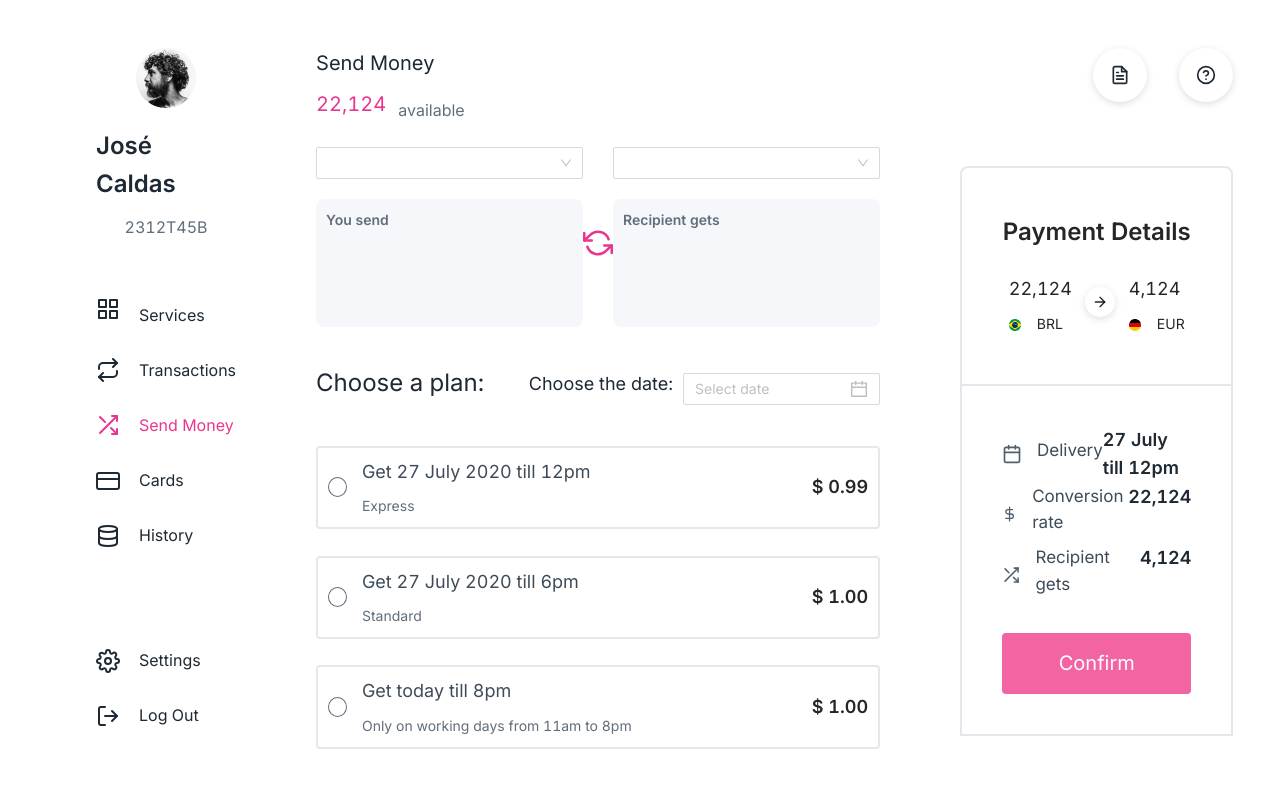
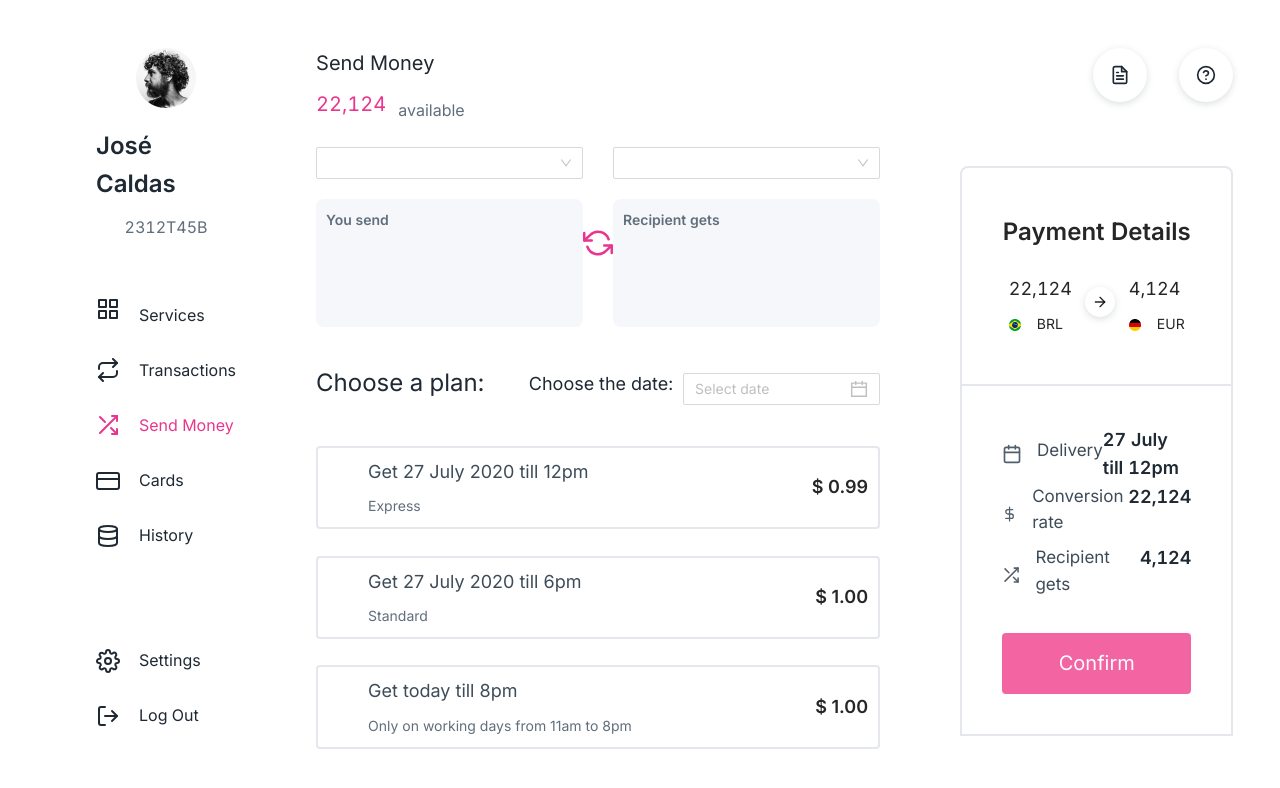
Before and after one commit to Jose-Caldas/Money-Transfer-App, a React (Create React App) app: page / in a window 1280 px wide. Shown: the top 788 px of the page. Built offline with nearby package versions, Linux system fonts and the light colour scheme.

Commit message:
update css

```diff
--- a/src/components/currency/styled.jsx
+++ b/src/components/currency/styled.jsx
@@ -18,7 +18,11 @@ export const SelectContainer = styled.div`
 
   .select span img {
     height: 30px;
+    width: 30px;
     margin: 0 10px 0 40px;
+  }
+  .select option {
+    font-size: 20px;
   }
 
   .transfer {
--- a/src/components/plans/Plans.jsx
+++ b/src/components/plans/Plans.jsx
@@ -1,22 +1,25 @@
 import React from "react";
-import { Container } from "./styled";
+import { Button } from "./styled";
+import { FaCheckCircle } from "react-icons/fa";
 
 function Plans({ title, text, number }) {
+  // const [toggle, setToggle] = useState(true);
+
   return (
-    <Container>
-      <div className="checkbox"></div>
+    <Button>
+      <div className="checkbox">
+        <FaCheckCircle />
+      </div>
       <div className="center">
         <div class="options">
-          <div>
-            <h2>{title}</h2>
-            <small>{text}</small>
-          </div>
+          <h2>{title}</h2>
+          <small>{text}</small>
         </div>
         <div>
           <span>{number}</span>
         </div>
       </div>
-    </Container>
+    </Button>
   );
 }
 
--- a/src/components/plans/styled.jsx
+++ b/src/components/plans/styled.jsx
@@ -1,6 +1,6 @@
 import styled from "styled-components";
 
-export const Container = styled.div`
+export const Button = styled.button`
   width: 100%;
   display: flex;
   align-items: center;
@@ -9,6 +9,18 @@ export const Container = styled.div`
   border-radius: 4px;
   padding: 10px;
   margin-bottom: 10px;
+  background: transparent;
+
+  &:focus {
+    background: #fff6f9;
+    border: 2px solid #ff8cba;
+    border-radius: 4px;
+    .checkbox svg {
+      width: 20px;
+      height: 20px;
+      color: var(--pink200);
+    }
+  }
 
   h2 {
     font-size: 18px;
@@ -30,6 +42,7 @@ export const Container = styled.div`
   .options {
     display: flex;
     flex-direction: column;
+    justify-content: center;
   }
 
   .center {
@@ -37,14 +50,14 @@ export const Container = styled.div`
     display: flex;
     justify-content: space-between;
     align-items: center;
+    text-align: start;
   }
 
-  .checkbox {
+  .checkbox svg {
     width: 20px;
     height: 20px;
-    border: 1px solid #616e7c;
-    border-radius: 50%;
-    margin-right: 15px;
+    color: white;
+    margin-right: 20px;
   }
 
   @media (max-width: 768px) {
--- a/src/utils/menu/Menu.jsx
+++ b/src/utils/menu/Menu.jsx
@@ -33,8 +33,8 @@ function Menu() {
           </a>
         </li>
         <li>
-          <a href="#app" style={{ color: "var(--pink200)" }}>
-            <FiShuffle style={{ color: "var(--pink200)" }} />
+          <a href="#app">
+            <FiShuffle />
             Send Money
           </a>
         </li>
--- a/src/utils/menu/styles.jsx
+++ b/src/utils/menu/styles.jsx
@@ -46,13 +46,13 @@ export const Wrapper = styled.div`
     .menu {
       width: 60px;
       height: 60px;
-      background-color: #f5f7fa;
+      background-color: #446677;
       border-radius: 50%;
       position: fixed;
       top: 25px;
       right: 25px;
       cursor: pointer;
-      box-shadow: 0 0 0 0 #f5f7fa, 0 0 0 0 #f5f7fa;
+      box-shadow: 0 0 0 0 #446677, 0 0 0 0 #446677;
       transition: box-shadow 1.1s cubic-bezier(0.19, 1, 0.22, 1);
 
       visibility: visible;
@@ -60,14 +60,14 @@ export const Wrapper = styled.div`
     }
 
     .menu:hover {
-      box-shadow: 0 0 0 8px #f5f7fa, 0 0 0 8px #f5f7fa;
+      box-shadow: 0 0 0 8px #446677, 0 0 0 8px #446677;
     }
 
     .hamburguer {
       display: block;
       width: 30px;
       height: 2px;
-      background-color: black;
+      background-color: #fff;
       position: relative;
       top: 29px;
       left: 15px;
@@ -80,7 +80,7 @@ export const Wrapper = styled.div`
       display: block;
       width: 100%;
       height: 100%;
-      background-color: black;
+      background-color: #fff;
       position: absolute;
       transition: 0.5s ease-in-out;
     }
@@ -97,7 +97,7 @@ export const Wrapper = styled.div`
     }
 
     input:checked ~ label .menu {
-      box-shadow: 0 0 0 130vw #f5f7fa, 0 0 0 130vh #f5f7fa;
+      box-shadow: 0 0 0 130vw #446677, 0 0 0 130vh #446677;
     }
 
     input:checked ~ label .hamburguer {
@@ -140,7 +140,7 @@ export const Wrapper = styled.div`
       display: block;
       font-size: 20px;
       text-decoration: none;
-      color: var(--title);
+      color: #fff;
       margin-bottom: 25px;
       width: 100%;
 
```
